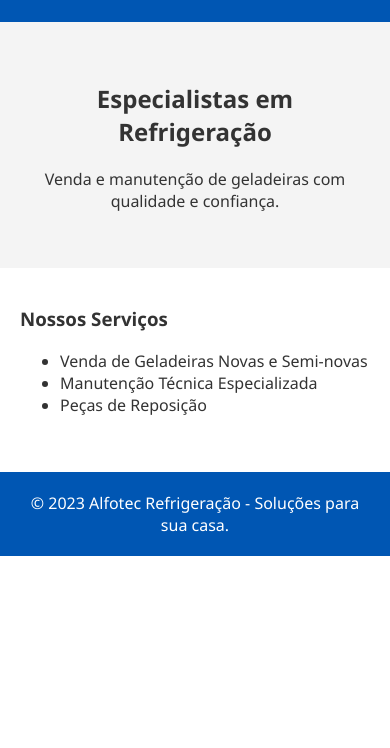
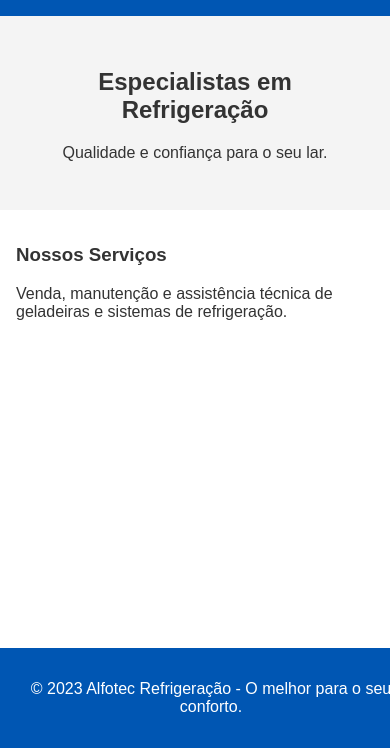
Before and after one commit to pablonoah196-ai/alfotecrefrigeracao, a plain HTML site: page index.html in a window 390 px wide. Shown: the part 96-844 px from the top of the page. Drawn offline with Linux system fonts and the light colour scheme.

Commit message:
Adicionando código HTML e CSS responsivo para a página inicial da Alfotec Refrigeração

```diff
--- a/index.html
+++ b/index.html
@@ -7,16 +7,16 @@
     <style>
         :root {
             --primary: #0056b3;
-            --secondary: #f4f4f4;
+            --secondary: #ffffff;
+            --accent: #f4f4f4;
             --text: #333;
-            --white: #ffffff;
         }
-        body { font-family: 'Segoe UI', Tahoma, Geneva, Verdana, sans-serif; margin: 0; color: var(--text); }
-        header { background: var(--primary); color: var(--white); padding: 2rem; text-align: center; }
-        .container { padding: 20px; max-width: 800px; margin: auto; }
-        .hero { text-align: center; padding: 40px 20px; background: var(--secondary); }
-        footer { text-align: center; padding: 20px; background: var(--primary); color: var(--white); margin-top: 20px; }
-        @media (max-width: 600px) { header { padding: 1rem; } }
+        body { font-family: 'Arial', sans-serif; margin: 0; padding: 0; color: var(--text); }
+        header { background: var(--primary); color: var(--secondary); padding: 1rem; text-align: center; }
+        .hero { padding: 2rem; text-align: center; background: var(--accent); }
+        .content { padding: 2rem; max-width: 800px; margin: auto; }
+        footer { background: var(--primary); color: var(--secondary); text-align: center; padding: 1rem; position: fixed; width: 100%; bottom: 0; }
+        @media (max-width: 600px) { .content { padding: 1rem; } }
     </style>
 </head>
 <body>
@@ -25,18 +25,14 @@
     </header>
     <section class="hero">
         <h2>Especialistas em Refrigeração</h2>
-        <p>Venda e manutenção de geladeiras com qualidade e confiança.</p>
+        <p>Qualidade e confiança para o seu lar.</p>
     </section>
-    <div class="container">
+    <div class="content">
         <h3>Nossos Serviços</h3>
-        <ul>
-            <li>Venda de Geladeiras Novas e Semi-novas</li>
-            <li>Manutenção Técnica Especializada</li>
-            <li>Peças de Reposição</li>
-        </ul>
+        <p>Venda, manutenção e assistência técnica de geladeiras e sistemas de refrigeração.</p>
     </div>
     <footer>
-        &copy; 2023 Alfotec Refrigeração - Soluções para sua casa.
+        <p>&copy; 2023 Alfotec Refrigeração - O melhor para o seu conforto.</p>
     </footer>
 </body>
 </html>
```
